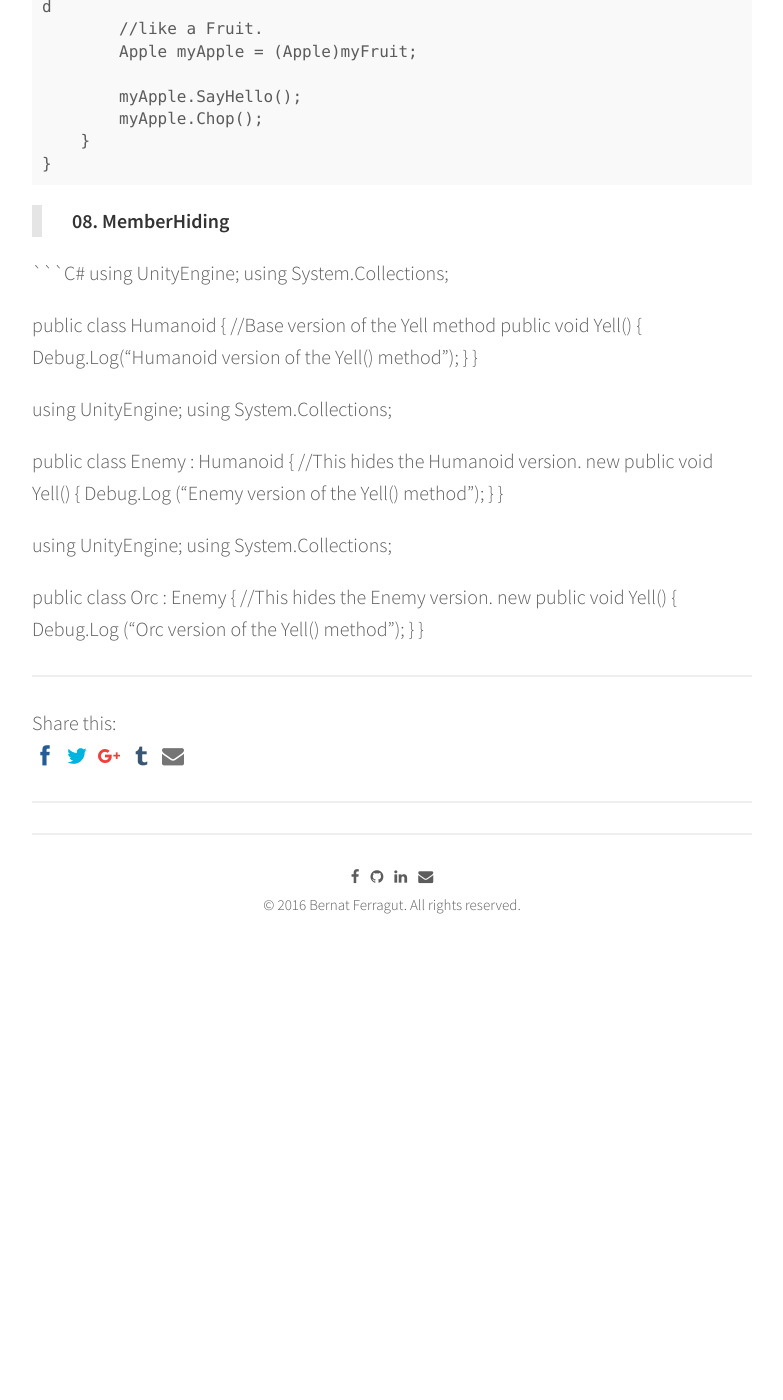
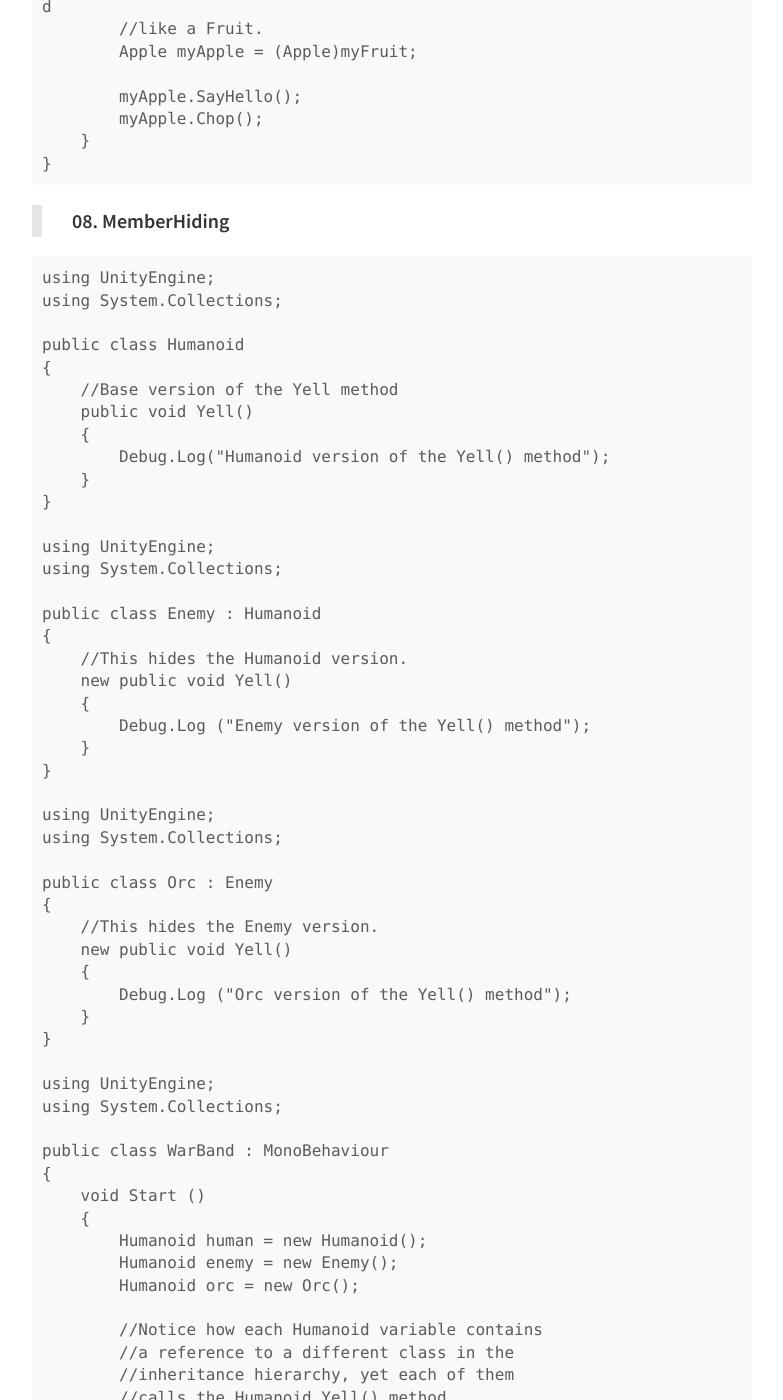
Before and after one commit to bernatferragut/FutureWeb-blog, a Jekyll site: the page built from _posts/22-12-16-VR-Scripting in Unity-2.md.md, in a window 1280 px wide and 1400 px high, scrolled down 10271 px. Shown: the whole window, without its empty margins (248-1031 px from the left). Built offline with Jekyll 4.4.1, drawn with Linux system fonts in a browser that asks for light colours; nearby versions of some CDN libraries; comment, search, counter and statistics services are not loaded; before the commit the page ends 11288 px from its top, so only the background shows below that; some of the changed text lies outside the part shown.

Commit message:
Update 22-12-16-VR-Scripting in Unity-2.md.md
MH4

````diff
--- a/_posts/22-12-16-VR-Scripting in Unity-2.md.md
+++ b/_posts/22-12-16-VR-Scripting in Unity-2.md.md
@@ -498,3 +498,25 @@
         Debug.Log ("Orc version of the Yell() method");
     }
 }
+
+using UnityEngine;
+using System.Collections;
+
+public class WarBand : MonoBehaviour
+{
+    void Start ()
+    {
+        Humanoid human = new Humanoid();
+        Humanoid enemy = new Enemy();
+        Humanoid orc = new Orc();
+
+        //Notice how each Humanoid variable contains
+        //a reference to a different class in the
+        //inheritance hierarchy, yet each of them
+        //calls the Humanoid Yell() method.
+        human.Yell();
+        enemy.Yell();
+        orc.Yell();
+    }
+}
+```
````
